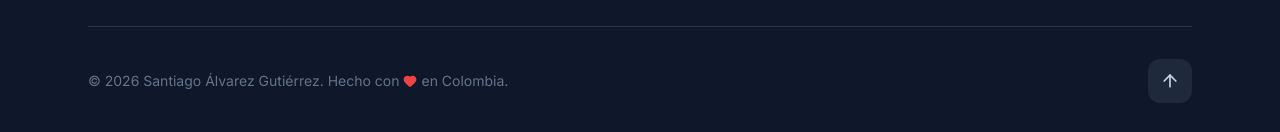
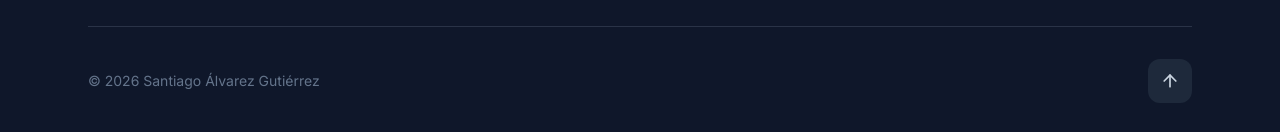
Before and after one commit to Santiago-AGZ/my-portfolio, a React (Vite) app: page / in a window 1280 px wide. Shown: the part 6006-6138 px from the top of the page. Built offline with nearby package versions, Linux system fonts and the light colour scheme.

Commit message:
feat: Add foundational constants, utility functions, environment configuration, sitemap, and Footer component.

```diff
--- a/src/components/Footer/Footer.tsx
+++ b/src/components/Footer/Footer.tsx
@@ -58,8 +58,7 @@ export function Footer() {
                 {/* Bottom Bar */}
                 <div className="footer-bottom">
                     <p className="copyright">
-                        © {currentYear} {personalInfo.name}. Hecho con{' '}
-                        <Heart size={14} className="heart-icon" /> en Colombia.
+                        © {currentYear} {personalInfo.name}
                     </p>
 
                     <motion.button
```
